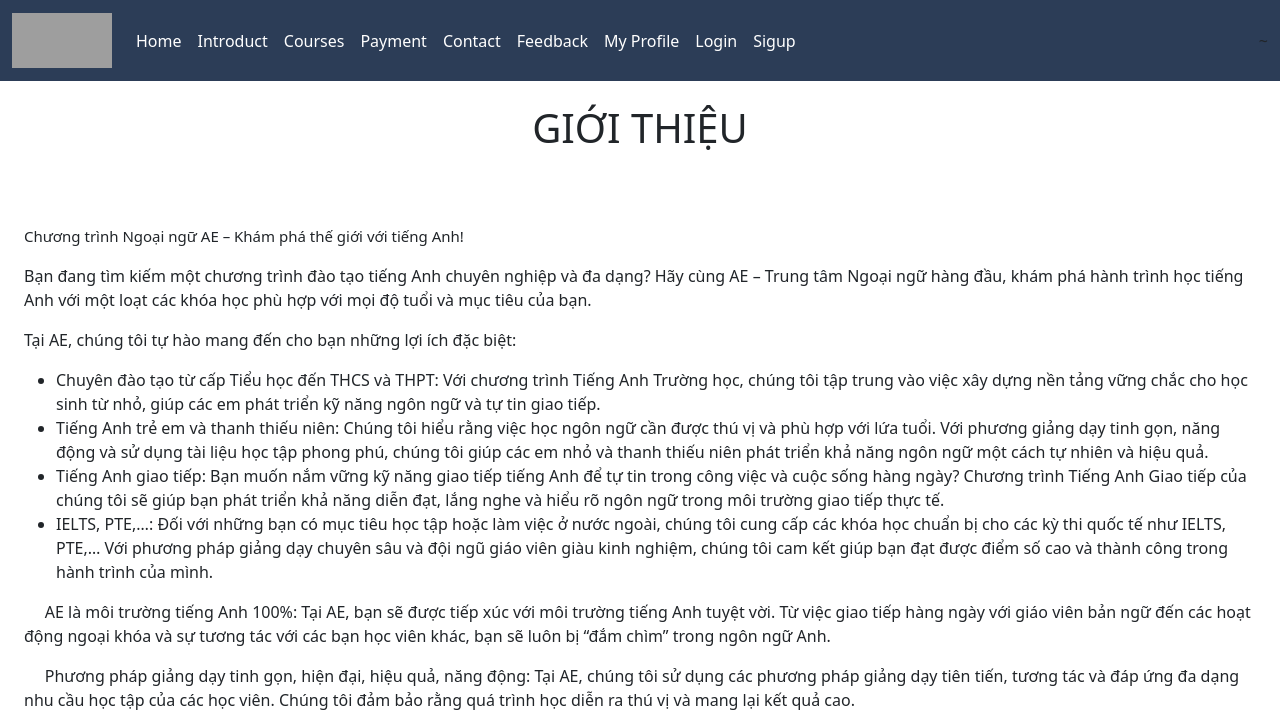
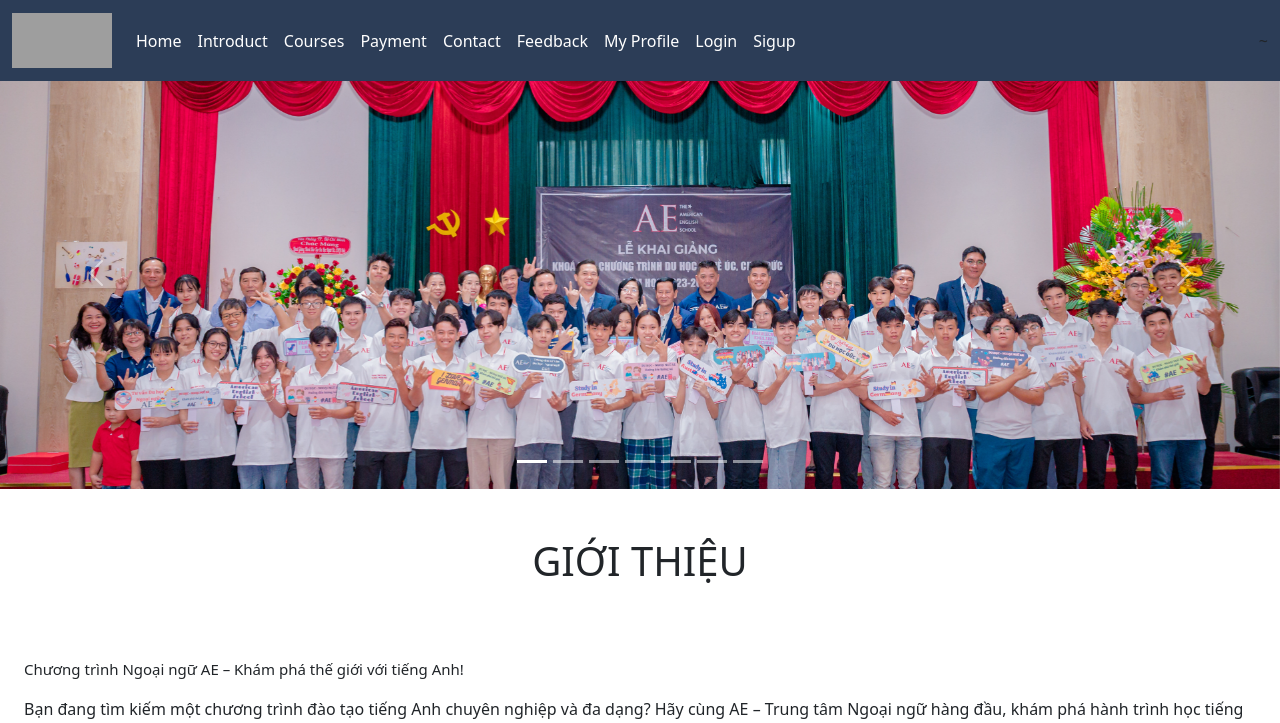
Before and after one commit to thanhtuu911/hocvienae, a PHP site: page /Public/intro.php in a window 1280 px wide. Shown: the top 723 px of the page. Run offline with PHP 8.4, Linux system fonts and the light colour scheme; grey boxes are pictures that could not be loaded.

Commit message:
update carousel

```diff
--- /dev/null
+++ b/Public/inc/carousel.php
@@ -0,0 +1,39 @@
+<div id="carouselExampleFade" class="carousel slide carousel-fade" data-bs-ride="carousel">
+<div class="carousel-indicators">
+    <button type="button" data-bs-target="#carouselExampleIndicators" data-bs-slide-to="0" class="active" aria-current="true" aria-label="Slide 1"></button>
+    <button type="button" data-bs-target="#carouselExampleIndicators" data-bs-slide-to="1" aria-label="Slide 2"></button>
+    <button type="button" data-bs-target="#carouselExampleIndicators" data-bs-slide-to="2" aria-label="Slide 3"></button>
+    <button type="button" data-bs-target="#carouselExampleIndicators" data-bs-slide-to="3" aria-label="Slide 4"></button>
+    <button type="button" data-bs-target="#carouselExampleIndicators" data-bs-slide-to="4" aria-label="Slide 5"></button>
+    <button type="button" data-bs-target="#carouselExampleIndicators" data-bs-slide-to="5" aria-label="Slide 6"></button>
+    <button type="button" data-bs-target="#carouselExampleIndicators" data-bs-slide-to="6" aria-label="Slide 7"></button>
+  </div>
+  <div class="carousel-inner">
+    <div class="carousel-item active">
+      <img src="../image/carousel/a1.png" class="d-block w-100" alt="...">
+    </div>
+    <div class="carousel-item">
+      <img src="../image/carousel/a2.png" class="d-block w-100" alt="...">
+    </div>
+    <div class="carousel-item">
+      <img src="../image/carousel/a3.png" class="d-block w-100" alt="...">
+    </div>
+    <div class="carousel-item">
+      <img src="../image/carousel/a4.png" class="d-block w-100" alt="...">
+    </div>
+    <div class="carousel-item">
+      <img src="../image/carousel/a5.png" class="d-block w-100" alt="...">
+    </div>
+    <div class="carousel-item">
+      <img src="../image/carousel/a6.png" class="d-block w-100" alt="...">
+    </div>
+  </div>
+  <button class="carousel-control-prev" type="button" data-bs-target="#carouselExampleFade" data-bs-slide="prev">
+    <span class="carousel-control-prev-icon" aria-hidden="true"></span>
+    <span class="visually-hidden">Previous</span>
+  </button>
+  <button class="carousel-control-next" type="button" data-bs-target="#carouselExampleFade" data-bs-slide="next">
+    <span class="carousel-control-next-icon" aria-hidden="true"></span>
+    <span class="visually-hidden">Next</span>
+  </button>
+</div>
--- a/Public/intro.php
+++ b/Public/intro.php
@@ -1,6 +1,10 @@
 <?php
 include("inc/top.php");
 ?>
+<?php
+include("inc/carousel.php");
+?>
+
 <div class="text-center">
     <h1 class="text p-5">GIỚI THIỆU</h1>
 </div>
```
Also changed, not shown: Public/inc/bottom.php (+87 -2 lines), image/carousel/a1.png (added), image/carousel/a2.png (added), image/carousel/a3.png (added), 3 other files.
